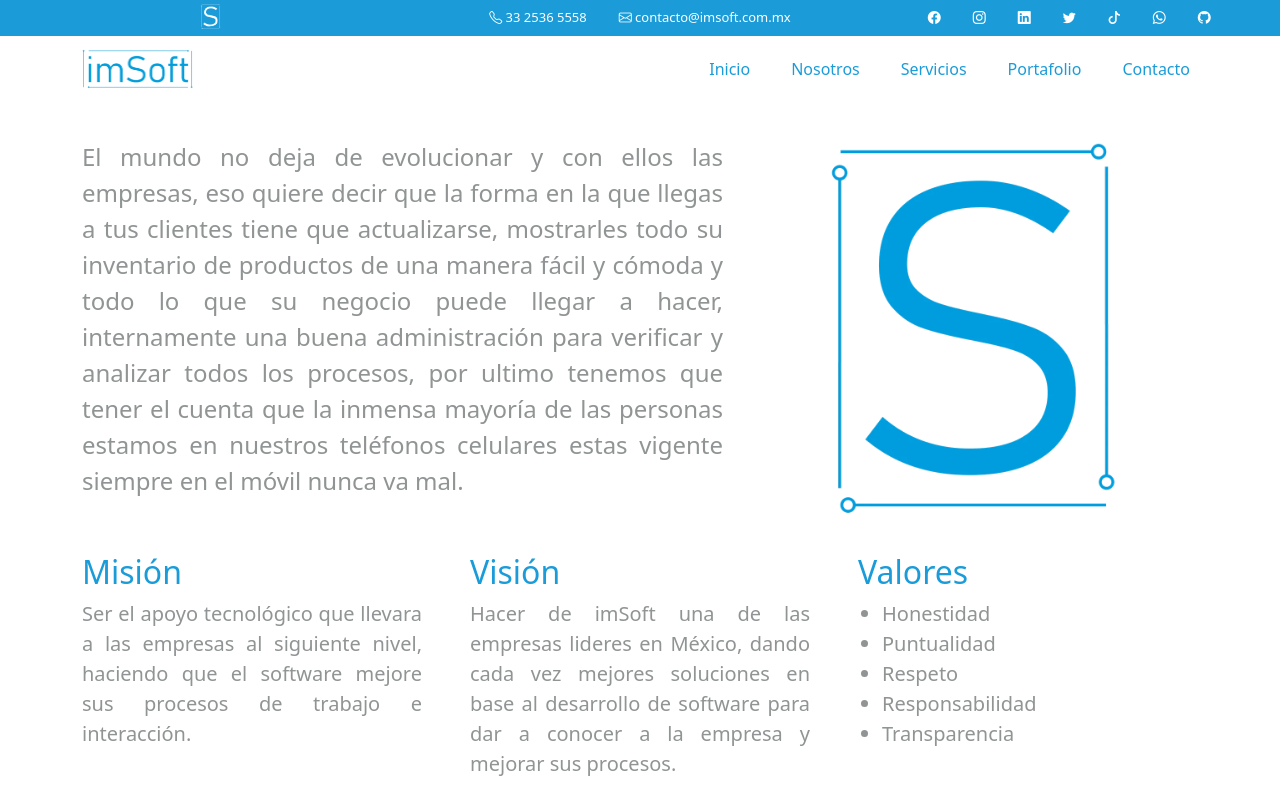
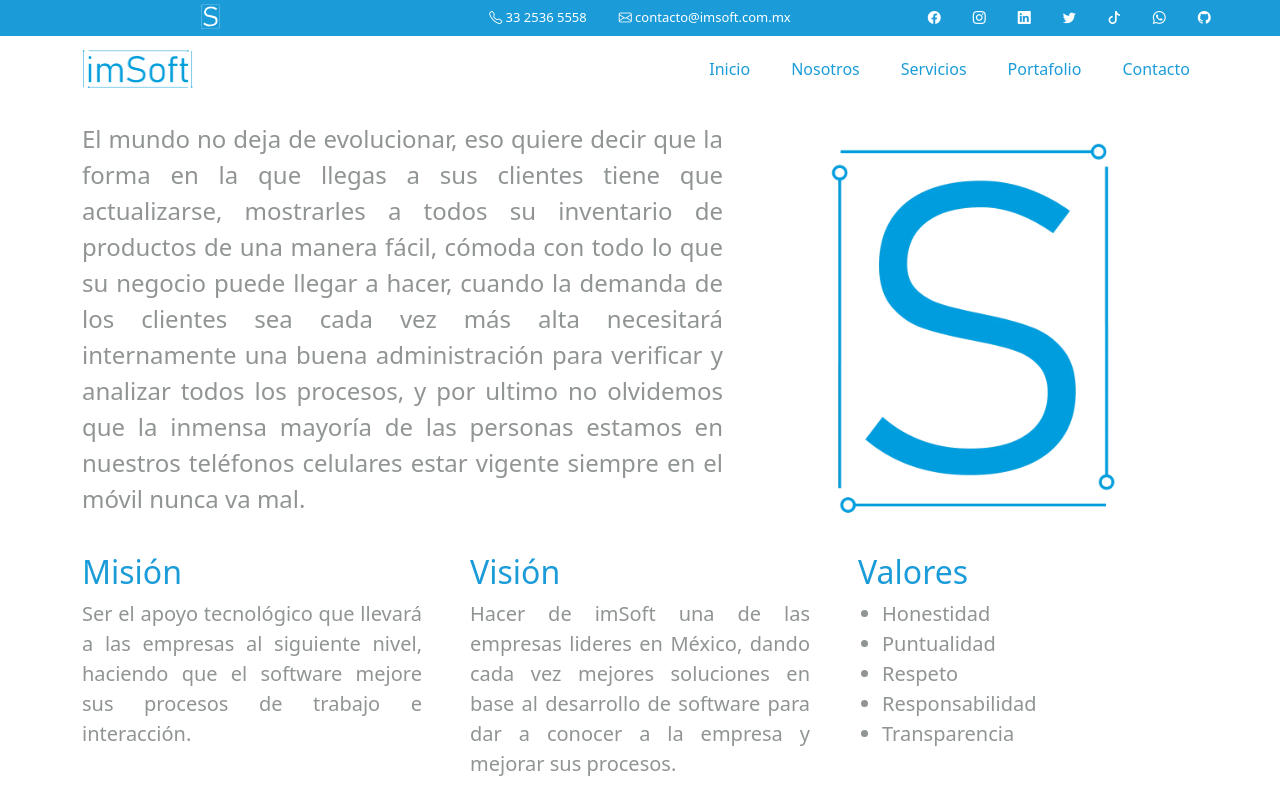
Before and after one commit to imsoft/sitio-web-imsoft, an Angular app: page /#/nosotros in a window 1280 px wide. Shown: the top 800 px of the page. Built offline with nearby package versions, Linux system fonts and the light colour scheme.

Commit message:
Se agrego robots.txt, sitemap.xml y se corrigieron faltas de ortografia

```diff
--- a/src/app/pages/nosotros/nosotros.component.html
+++ b/src/app/pages/nosotros/nosotros.component.html
@@ -4,7 +4,7 @@
 
         <div class="col-lg-7 col-sm-1">
             <p class="gy-auto fs-4">
-                El mundo no deja de evolucionar y con ellos las empresas, eso quiere decir que la forma en la que llegas a tus clientes tiene que actualizarse, mostrarles todo su inventario de productos de una manera fácil y cómoda y todo lo que su negocio puede llegar a hacer, internamente una buena administración para verificar y analizar todos los procesos, por ultimo tenemos que tener el cuenta que la inmensa mayoría de las personas estamos en nuestros teléfonos celulares estas vigente siempre en el móvil nunca va mal.
+                El mundo no deja de evolucionar, eso quiere decir que la forma en la que llegas a sus clientes tiene que actualizarse, mostrarles a todos su inventario de productos de una manera fácil, cómoda con todo lo que su negocio puede llegar a hacer, cuando la demanda de los clientes sea cada vez más alta necesitará internamente una buena administración para verificar y analizar todos los procesos, y por ultimo no olvidemos que la inmensa mayoría de las personas estamos en nuestros teléfonos celulares estar vigente siempre en el móvil nunca va mal.
             </p>
         </div>
 
@@ -19,7 +19,7 @@
         <div class="col-sm">
             <h2>Misión</h2>
             <p class="fs-5">
-                Ser el apoyo tecnológico que llevara a las empresas al siguiente nivel, haciendo que el software mejore sus procesos de trabajo e interacción.
+                Ser el apoyo tecnológico que llevará a las empresas al siguiente nivel, haciendo que el software mejore sus procesos de trabajo e interacción.
             </p>
         </div>
 
--- a/src/app/shared/header/menu/menu.component.ts
+++ b/src/app/shared/header/menu/menu.component.ts
@@ -1,4 +1,4 @@
-import { Component, HostListener, Input, OnInit } from '@angular/core';
+import { Component, HostListener, OnInit } from '@angular/core';
 import { menu } from 'src/app/interfaces/information.interface';
 
 @Component({
```
Also changed, not shown: src/robots.txt (added), 1 other file (tests, documents, lock files or other folders).
